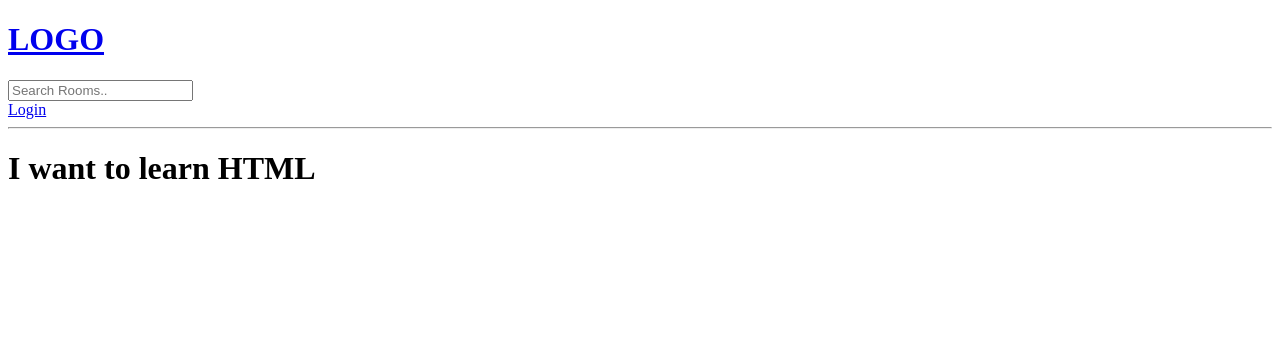
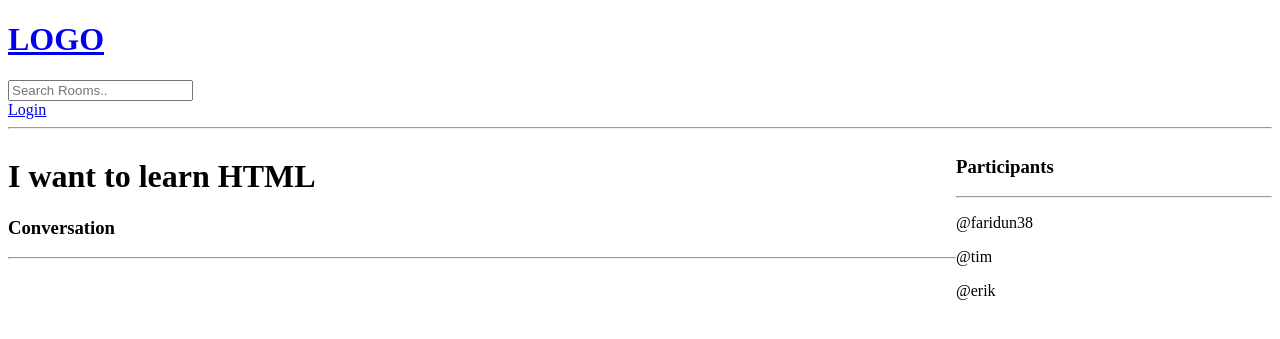
Before and after one commit to jabborov02/studybud, a Django app: page /room_page/3 in a window 1280 px wide. Shown: the top 339 px of the page. Run offline with Django 5.2, Linux system fonts and the light colour scheme; data comes from the database, SQL or seed files in the repository; both versions use the stored data as it was after the commit.

Commit message:
activity feed

```diff
--- a/base/models.py
+++ b/base/models.py
@@ -2,6 +2,7 @@ from django.db import models
 from django.contrib.auth.models import User
 
 # Create your models here.
+
 
 class Topic(models.Model):
     name = models.CharField(max_length=200)
@@ -15,12 +16,12 @@ class Room(models.Model):
     topic = models.ForeignKey(Topic, on_delete=models.SET_NULL, null=True)
     name = models.CharField(max_length=200)
     description = models.TextField(null=True, blank=True)
-    # participants =
+    participants = models.ManyToManyField(User, related_name="participants", blank=True)
     updated = models.DateTimeField(auto_now=True)
     created = models.DateTimeField(auto_now_add=True)
 
     class Meta:
-        ordering = ['-updated', '-created']
+        ordering = ["-updated", "-created"]
 
     def __str__(self):
         return self.name
--- a/base/templates/base/room.html
+++ b/base/templates/base/room.html
@@ -2,6 +2,57 @@
 
 {% block content %}
 
-<h1>{{room.name}}</h1>
+<style>
+    .room-container {
+        display: grid;
+        grid-template-columns: 3fr 1fr;
+    }
+</style>
+
+<div class="room-container">
+    <div>
+
+
+        <h1>{{room.name}}</h1>
+
+        <p>{{room.description}}</p>
+
+        <div class="comment-wrapper">
+            <h3>Conversation</h3>
+            <hr>
+            {% for message in room_messages %}
+            <div>
+                {% if request.user == message.user %}
+                <a href="{% url 'delete-message' message.id %}">Delete</a>
+                {% endif %}
+                <small>@{{message.user}} {{message.created|timesince}} ago</small>
+                <p>{{message.body}}</p>
+                <hr>
+            </div>
+            {% endfor %}
+        </div>
+
+        {% if request.user.is_authenticated %}
+        <div class="comment-form">
+            <form method="POST" action="">
+                {% csrf_token %}
+                <input type="text" name="body" placeholder="Write your message here... " />
+            </form>
+        </div>
+        {% endif %}
+    </div>
+
+    <div>
+        <h3>Participants</h3>
+        <hr>
+
+        {% for user in participants %}
+        <div>
+            <p>@{{user.username}}</p>
+        </div>
+        {% endfor %}
+    </div>
+
+</div>
 
 {% endblock %}
--- a/base/urls.py
+++ b/base/urls.py
@@ -15,6 +15,7 @@ urlpatterns = [
     path('create-room/', views.createRoom, name="create-room"),
     path('update-room/<str:pk>/', views.updateRoom, name="update-room"),
     path('delete-room/<str:pk>/', views.deleteRoom, name="delete-room"),
+    path('delete-message/<str:pk>/', views.deleteMessage, name="delete-message"),
 
 
 
--- a/base/views.py
+++ b/base/views.py
@@ -6,7 +6,7 @@ from django.db.models import Q
 from django.contrib.auth.models import User
 from django.contrib.auth import authenticate, login, logout
 from django.contrib.auth.forms import UserCreationForm
-from .models import Room, Topic
+from .models import Room, Topic, Message
 from .forms import RoomForm
 
 # Create your views here.
@@ -52,16 +52,16 @@ def logoutUser(request):
 def registerPage(request):
     form = UserCreationForm()
 
-    if request.method == 'POST':
+    if request.method == "POST":
         form = UserCreationForm(request.POST)
         if form.is_valid():
             user = form.save(commit=False)
             user.username = user.username.lower()
             user.save()
             login(request, user)
-            return redirect('home')
+            return redirect("home")
         else:
-            messages.error(request, 'An error occurred during registration')
+            messages.error(request, "An error occurred during registration")
     return render(request, "base/login_register.html", {"form": form})
 
 
@@ -81,9 +81,21 @@ def home(request):
 
 def room(request, pk):
     room = Room.objects.get(id=pk)
+    room_messages = room.message_set.all().order_by("-created")
+    participants = room.participants.all()
 
-    context = {"room": room}
+    if request.method == "POST":
+        message = Message.objects.create(
+            user=request.user, room=room, body=request.POST.get("body")
+        )
+        room.participants.add(request.user)
+        return redirect("room", pk=room.id)
 
+    context = {
+        "room": room,
+        "room_messages": room_messages,
+        "participants": participants,
+    }
     return render(request, "base/room.html", context)
 
 
@@ -119,6 +131,7 @@ def updateRoom(request, pk):
     return render(request, "base/room_form.html", context)
 
 
+@login_required(login_url="login")
 def deleteRoom(request, pk):
     room = Room.objects.get(id=pk)
 
@@ -130,3 +143,17 @@ def deleteRoom(request, pk):
         return redirect("home")
 
     return render(request, "base/delete.html", {"obj": room})
+
+
+@login_required(login_url="login")
+def deleteMessage(request, pk):
+    message = Message.objects.get(id=pk)
+
+    if request.user != message.user:
+        return HttpResponse("You are not allowed here!!")
+
+    if request.method == "POST":
+        message.delete()
+        return redirect("home")
+
+    return render(request, "base/delete.html", {"obj": message})
```
Also changed, not shown: base/migrations/0003_alter_room_options_room_participants.py (added), db.sqlite3.
